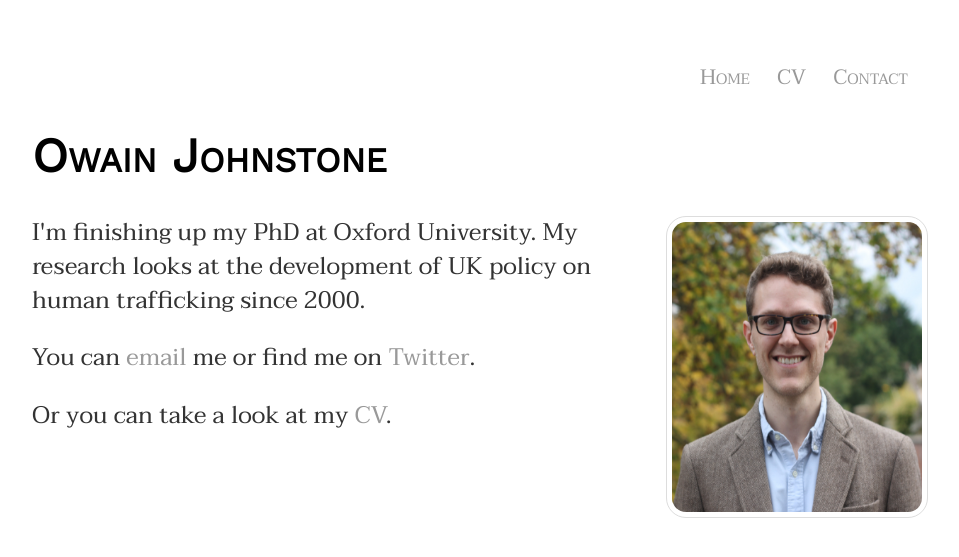
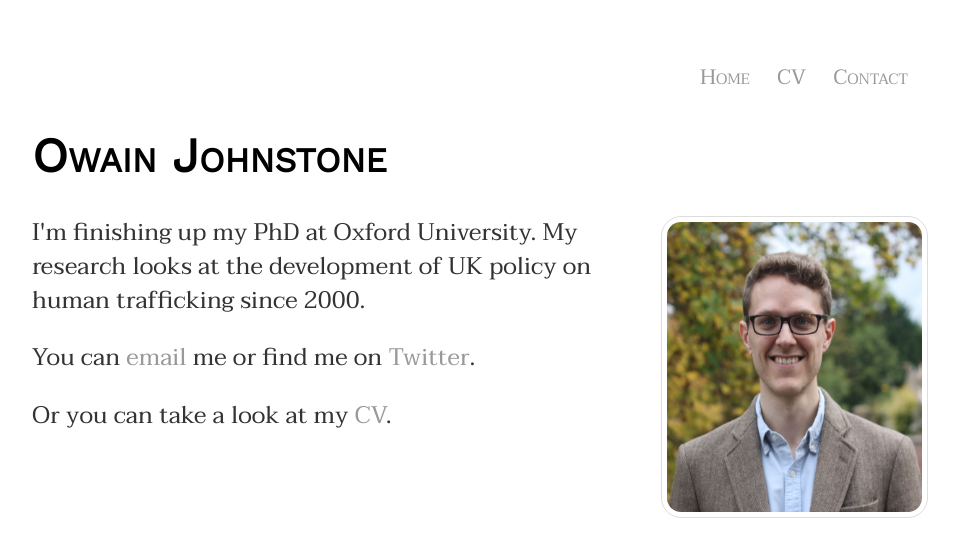
Before and after one commit to owainjohnstone/owainjohnstone.github.io, a Jekyll site: the page built from index.html, in a window 1280 px wide. Shown: the top 557 px of the page, without its empty margins (160-1119 px from the left). Built offline with Jekyll 4.4.1, drawn with Linux system fonts in a browser that asks for light colours.

Commit message:
Update main.css

```diff
--- a/css/main.css
+++ b/css/main.css
@@ -67,6 +67,10 @@ img {
     border: 1px solid #ddd;
     border-radius: 20px;
     padding: 5px;
-    width: 250px;
+    width: 255px;
     height: 290px;
 }
+
+table {
+    border-spacing: 5px;
+}
```
